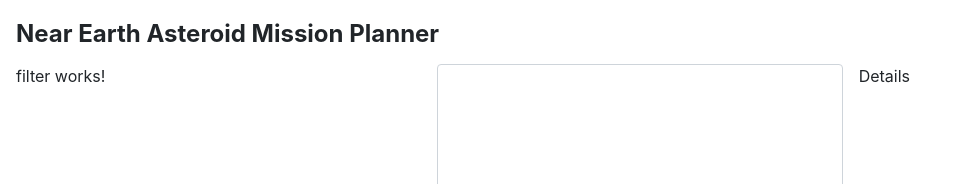
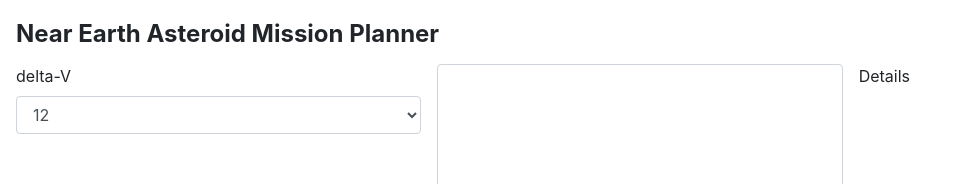
Before and after one commit to fivedice/near-earth-asteroids, an Angular app: page / in a window 1280 px wide. Shown: the top 184 px of the page, without its empty margins (0-956 px from the left). Built offline with nearby package versions, Linux system fonts and the light colour scheme.

Commit message:
bootstrap and beginning of form

```diff
--- a/angular.json
+++ b/angular.json
@@ -27,7 +27,8 @@
               "src/assets"
             ],
             "styles": [
-              "src/styles.scss"
+              "src/styles.scss",
+              "node_modules/bootstrap/dist/css/bootstrap.min.css"
             ],
             "scripts": []
           },
--- a/package.json
+++ b/package.json
@@ -19,6 +19,7 @@
     "@angular/platform-browser": "~7.1.0",
     "@angular/platform-browser-dynamic": "~7.1.0",
     "@angular/router": "~7.1.0",
+    "bootstrap": "^4.2.1",
     "core-js": "^2.5.4",
     "rxjs": "~6.3.3",
     "tslib": "^1.9.0",
--- a/src/app/app.module.ts
+++ b/src/app/app.module.ts
@@ -8,6 +8,7 @@ import { ListFilterComponent } from './features/list-filter/list-filter.componen
 import { FilterComponent } from './features/filter/filter.component';
 import { ListComponent } from './features/list/list.component';
 import { SelectableDirective } from './features/common/selectable.directive';
+import { ReactiveFormsModule } from '@angular/forms';
 
 @NgModule({
   declarations: [
@@ -21,6 +22,7 @@ import { SelectableDirective } from './features/common/selectable.directive';
   imports: [
     BrowserModule,
     HttpClientModule,
+    ReactiveFormsModule,
     AppRoutingModule
   ],
   providers: [],
--- a/src/app/features/filter/filter.component.html
+++ b/src/app/features/filter/filter.component.html
@@ -1,3 +1,13 @@
-<p>
-  filter works!
-</p>
+<form [formGroup]="form">
+  <div class="form-group">
+    <label for="deltaV">delta-V</label>
+    <select #deltaV
+            name="deltaV"
+            formControlName="deltaV"
+            class="form-control">
+      <option *ngFor="let v of deltaVs" [value]="v">
+        {{ v }}
+      </option>
+    </select>
+  </div>
+</form>
--- a/src/app/features/filter/filter.component.ts
+++ b/src/app/features/filter/filter.component.ts
@@ -1,4 +1,6 @@
-import { Component, OnInit, ChangeDetectionStrategy } from '@angular/core';
+import { Component, OnInit, ChangeDetectionStrategy, OnDestroy } from '@angular/core';
+import { FormBuilder, FormGroup } from '@angular/forms';
+import { takeWhile } from 'rxjs/operators';
 
 @Component({
   selector: 'nea-filter',
@@ -6,11 +8,38 @@ import { Component, OnInit, ChangeDetectionStrategy } from '@angular/core';
   styleUrls: ['./filter.component.scss'],
   changeDetection: ChangeDetectionStrategy.OnPush
 })
-export class FilterComponent implements OnInit {
+export class FilterComponent implements OnInit, OnDestroy {
+  form: FormGroup;
 
-  constructor() { }
+  deltaVs = [4, 5, 6, 7, 8, 9, 10, 11, 12];
+  private destroyed = false;
+
+  constructor(private formBuilder: FormBuilder) {
+    this.form = formBuilder.group({
+      deltaV: 12,
+      tripDays: 360,
+      launchWindow: '2015-2040',
+      stayDays: 8,
+      magnitude: 26,
+      orbitConditionCode: 7
+    });
+  }
 
   ngOnInit() {
+    this.form.valueChanges
+      .pipe(
+        takeWhile(() => !this.destroyed)
+      ).subscribe(
+        (formValue) => this.onFormValueChange(formValue)
+      );
+  }
+
+  ngOnDestroy() {
+    this.destroyed = true;
+  }
+
+  private onFormValueChange(formValue: any): void {
+    throw new Error('Method not implemented.');
   }
 
 }
--- a/src/index.html
+++ b/src/index.html
@@ -7,9 +7,6 @@
 
   <meta name="viewport" content="width=device-width, initial-scale=1">
   <link rel="icon" type="image/x-icon" href="favicon.ico">
-  <link rel="stylesheet" href="https://maxcdn.bootstrapcdn.com/bootstrap/4.0.0-beta.2/css/bootstrap.min.css"
-    integrity="sha384-PsH8R72JQ3SOdhVi3uxftmaW6Vc51MKb0q5P2rRUpPvrszuE4W1povHYgTpBfshb"
-    crossorigin="anonymous">
 
 </head>
 <body>
```
Also changed, not shown: 1 other file (tests, documents, lock files or other folders).
